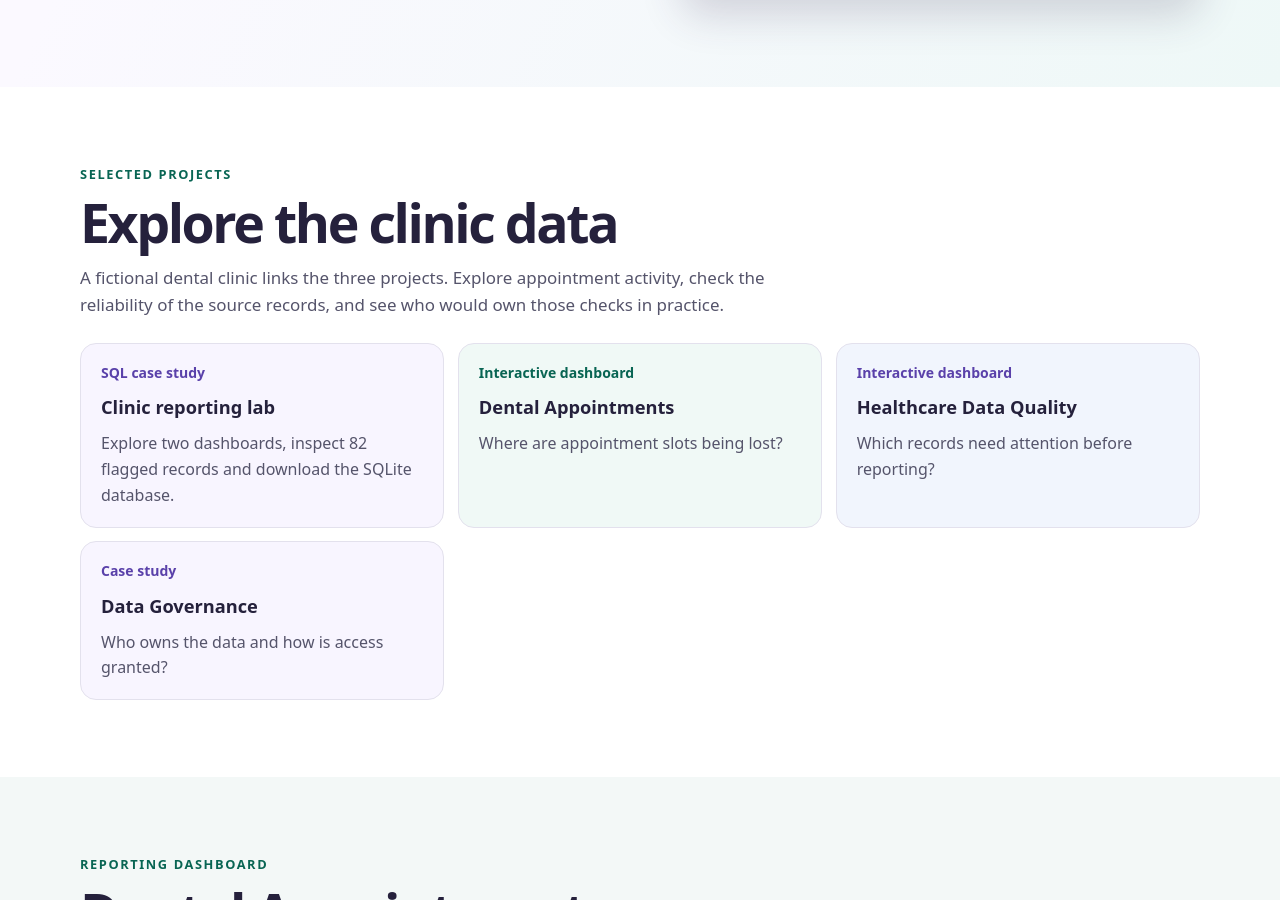
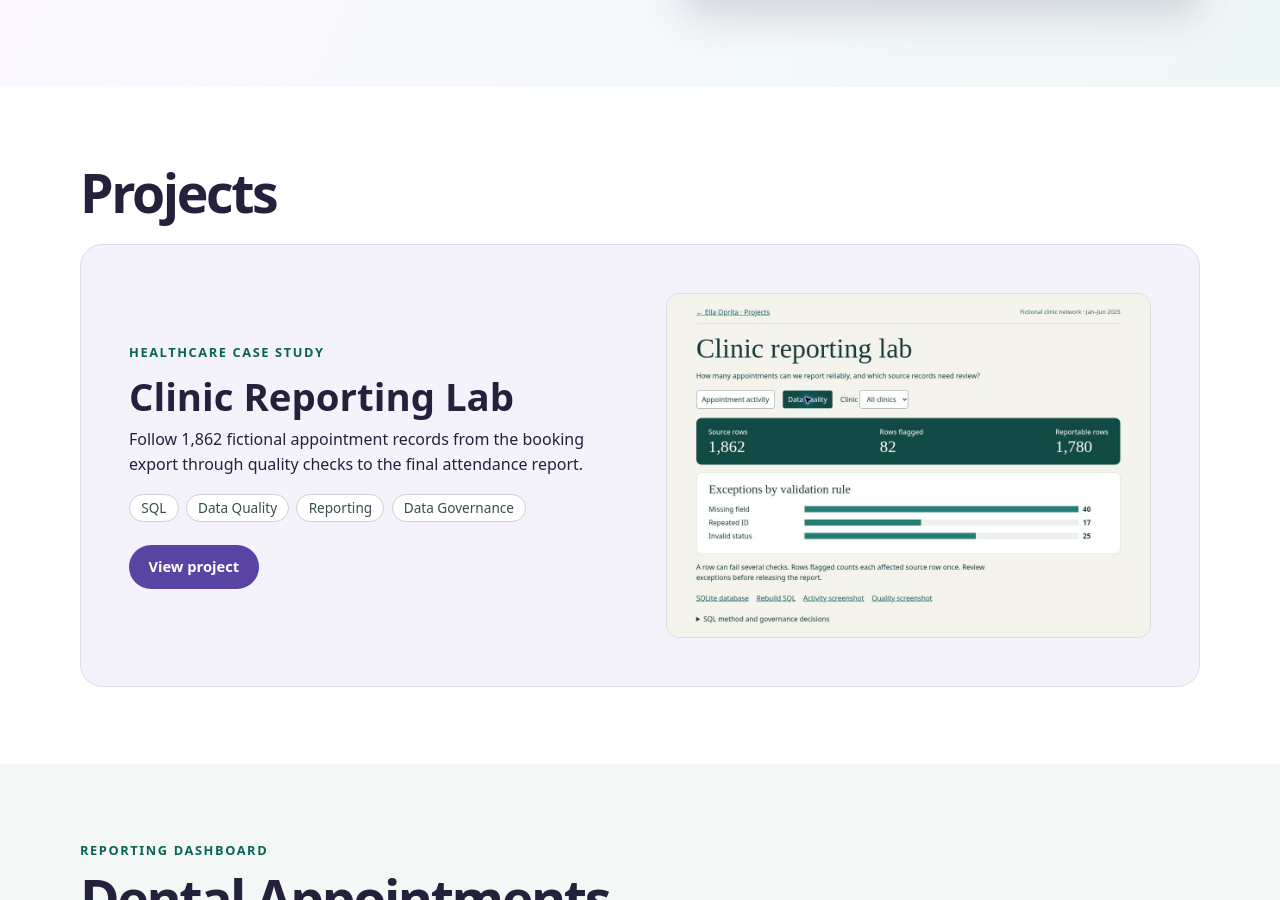
Before and after one commit to ellaoprita/ellaoprita.github.io, a plain HTML site: page index.html in a window 1280 px wide. Shown: the part 566-1466 px from the top of the page. Drawn offline with Linux system fonts and the light colour scheme.

Commit message:
Present Clinic Reporting Lab as one featured project
Replaced the previous project section with a new layout that includes a healthcare case study and updated project descriptions.

```diff
--- a/index.html
+++ b/index.html
@@ -8,7 +8,7 @@
 <title>Ella Oprita | Data Governance &amp; Analytics</title>
 <link rel="stylesheet" href="style.css">
 <script src="portfolio.js" defer></script>
-</head>
+<style>.clinic-feature{margin-top:1.4rem;display:grid;grid-template-columns:1fr 1fr;gap:clamp(1.5rem,4vw,4rem);align-items:center;background:#f4f2fb;border:1px solid #dedbea;border-radius:1.4rem;padding:clamp(1.4rem,4vw,3rem)}.clinic-feature h3{font-size:clamp(1.8rem,3vw,2.5rem);margin:.3rem 0}.clinic-feature img{display:block;width:100%;border:1px solid #d7dedb;border-radius:.8rem}.clinic-feature ul{display:flex;flex-wrap:wrap;list-style:none;gap:.45rem;padding:0;margin:1rem 0 1.4rem}.clinic-feature li{background:white;color:#335052;border:1px solid #cdcfd8;border-radius:1rem;padding:.15rem .7rem;font-size:.85rem}@media(max-width:700px){.clinic-feature{grid-template-columns:1fr}}</style></head>
 <body>
 <a class="skip" href="#main">Skip to content</a>
 <header class="top"><div class="shell nav"><a class="brand" href="#main"><span class="mark" aria-hidden="true">EO</span> Ella Oprita</a><nav aria-label="Main navigation"><a href="#projects">Projects</a><a href="#governance">Governance</a><a href="#about">About</a><a href="cv.html">CV</a></nav></div></header>
@@ -28,16 +28,8 @@
 </div>
 </div></section>
 
-<section id="projects" class="section shell">
-<p class="section-label">SELECTED PROJECTS</p><h2>Explore the clinic data</h2>
-<p class="section-intro">A fictional dental clinic links the three projects. Explore appointment activity, check the reliability of the source records, and see who would own those checks in practice.</p>
-<div class="project-links">
-<a href="clinic-dashboard.html"><span class="project-type">SQL case study</span><strong>Clinic reporting lab</strong><span>Explore two dashboards, inspect 82 flagged records and download the SQLite database.</span></a>
-<a href="#appointments"><span class="project-type">Interactive dashboard</span><strong>Dental Appointments</strong><span>Where are appointment slots being lost?</span></a>
-<a href="#quality"><span class="project-type">Interactive dashboard</span><strong>Healthcare Data Quality</strong><span>Which records need attention before reporting?</span></a>
-<a href="#governance"><span class="project-type">Case study</span><strong>Data Governance</strong><span>Who owns the data and how is access granted?</span></a>
-</div>
-</section>
+<section id="projects" class="section shell"><h2>Projects</h2>
+<article class="clinic-feature"><div><p class="section-label">HEALTHCARE CASE STUDY</p><h3>Clinic Reporting Lab</h3><p>Follow 1,862 fictional appointment records from the booking export through quality checks to the final attendance report.</p><ul aria-label="Project skills"><li>SQL</li><li>Data Quality</li><li>Reporting</li><li>Data Governance</li></ul><a class="button primary" href="clinic-dashboard.html">View project</a></div><img loading="lazy" src="clinic-quality.png" alt="Data quality dashboard showing 82 flagged records and 1,780 reportable bookings"></article></section>
 
 <section id="appointments" class="section band"><div class="shell">
 <p class="section-label">REPORTING DASHBOARD</p><h2>Dental Appointments</h2><p class="section-intro">Explore demand, cancellations and missed visits across three fictional clinics. Use the filters to compare periods and locations.</p>
```
